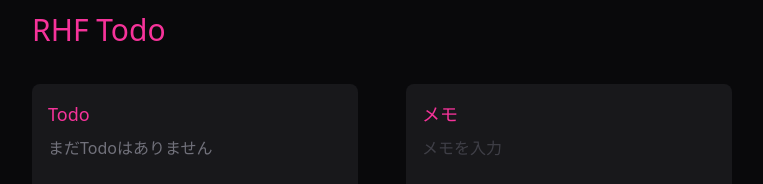
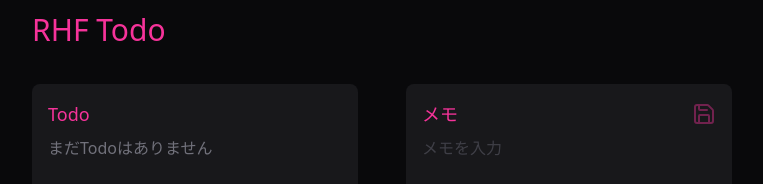
Before and after one commit to FNYukii/RHFTodo, a React (Vite) app: page / in a window 1280 px wide. Shown: the top 184 px of the page, without its empty margins (258-1021 px from the left). Built offline with nearby package versions, Linux system fonts and the light colour scheme.

Commit message:
feat: メモセクション実装

```diff
--- a/src/common/views/Button.tsx
+++ b/src/common/views/Button.tsx
@@ -4,25 +4,25 @@ import type { ReactNode } from 'react'
 type Variant = 'flat' | 'outlined' | 'filled'
 
 type Props = {
-  variant: Variant
+  variant?: Variant
   disabled?: boolean
   children: ReactNode
   onClick?: () => void
 }
 
-export const Button = (props: Props) => {
+export const Button = ({ variant = 'flat', ...props }: Props) => {
   return (
     <button
       onClick={props.onClick}
       disabled={props.disabled}
       className={clsx(
-        props.variant === 'flat' && [
+        variant === 'flat' && [
           'p-2 -m-2 rounded-full',
           'font-bold text-accent',
           'transition',
           'enabled:cursor-pointer',
           'outline-accent',
-          'enabled:hover:bg-accent/20 focus-visible:bg-accent/20 focus-visible:outline-2 disabled:opacity-60',
+          'enabled:hover:bg-accent/20 focus-visible:bg-accent/20 focus-visible:outline-2 disabled:opacity-40',
         ],
 
         // props.variant === 'outlined' && [
--- a/src/features/memo/views/MemoSection.tsx
+++ b/src/features/memo/views/MemoSection.tsx
@@ -6,13 +6,21 @@ import {
   setToLocalStorage,
 } from '../../../misc/utils/localStorage'
 import type { Memo } from '../types/Memo'
+import { LucideSave } from 'lucide-react'
+import { Button } from '../../../common/views/Button'
 
 const MemoSection = () => {
-  const { register, getValues, reset } = useForm<Memo>()
+  const {
+    register,
+    getValues,
+    reset,
+    formState: { isDirty },
+  } = useForm<Memo>()
 
   const save = () => {
     const memo = getValues()
     setToLocalStorage('memo', memo)
+    reset(memo)
   }
 
   useEffect(() => {
@@ -22,10 +30,16 @@ const MemoSection = () => {
 
   return (
     <section className="bg-section p-4 rounded-lg h-60">
-      <p className="text-accent text-lg">メモ</p>
+      <div className="flex justify-between items-center">
+        <p className="text-accent text-lg">メモ</p>
+
+        <Button disabled={!isDirty} onClick={save}>
+          <LucideSave />
+        </Button>
+      </div>
 
       <textarea
-        {...register('content', { onChange: save })}
+        {...register('content')}
         placeholder="メモを入力"
         className={clsx(
           'mt-2 w-full min-h-12 field-sizing-content',
```
